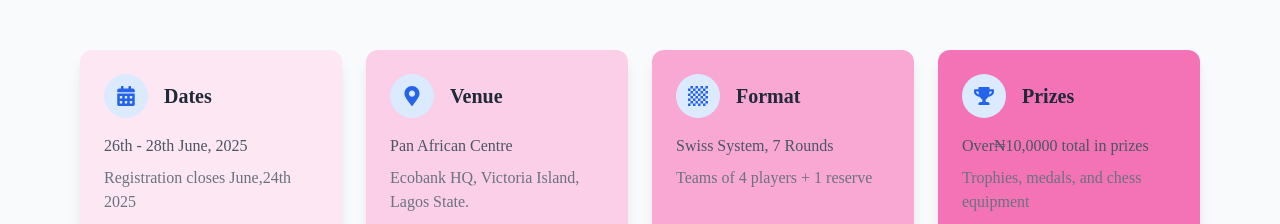
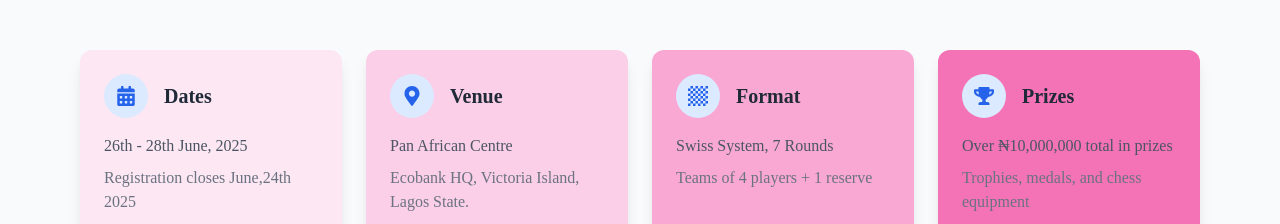
Before and after one commit to Sahar009/nigeriachessversion2, a React (Vite) app: page / in a window 1280 px wide. Shown: the part 1782-2006 px from the top of the page. Built offline with nearby package versions, Linux system fonts and the light colour scheme; a web font is replaced by a local one.

Commit message:
Update TournamentOverview.jsx

```diff
--- a/src/components/TournamentOverview.jsx
+++ b/src/components/TournamentOverview.jsx
@@ -153,7 +153,7 @@ export const TournamentOverview = () => {
                 <h3 className="text-xl font-semibold">Prizes</h3>
               </div>
               <p className={isDarkMode ? "text-gray-300" : "text-gray-600"}>
-                Over₦10,0000 total in prizes
+                Over ₦10,000,000 total in prizes
               </p>
               <p className={`mt-2 ${isDarkMode ? "text-gray-400" : "text-gray-500"}`}>
                 Trophies, medals, and chess equipment
```
